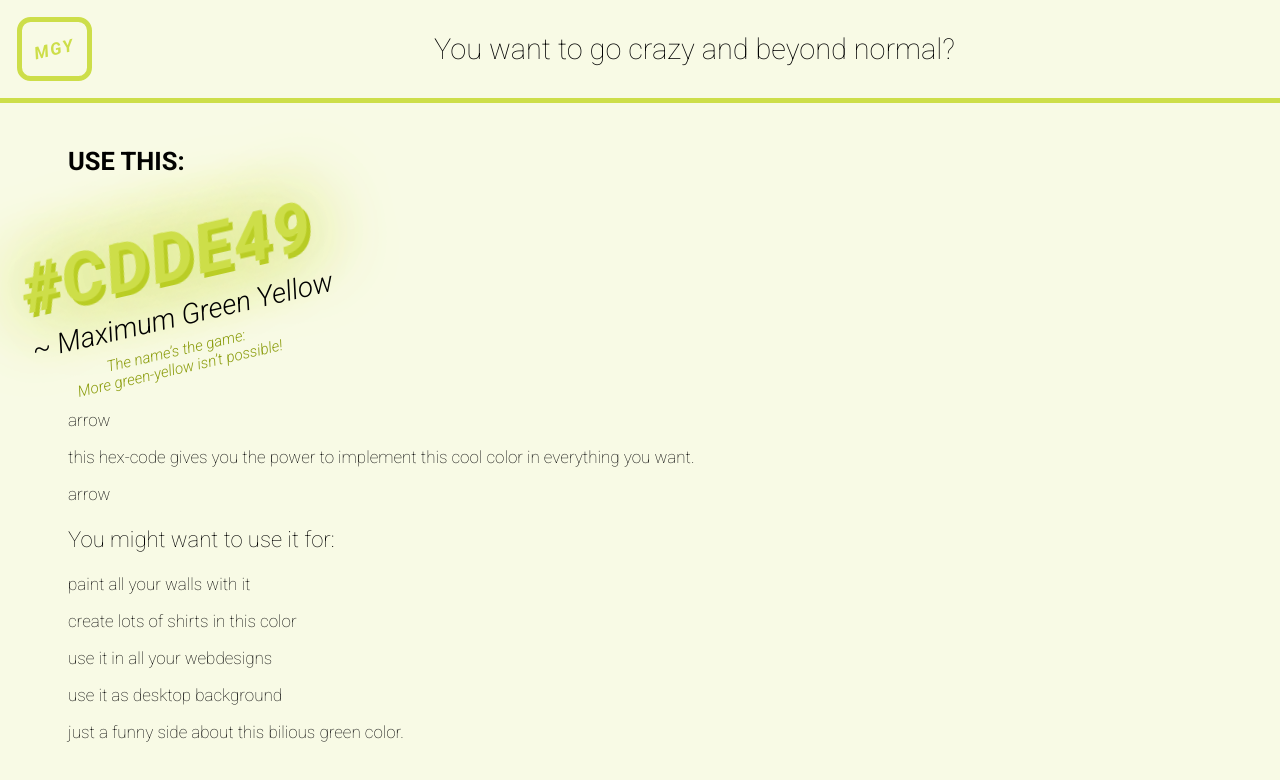
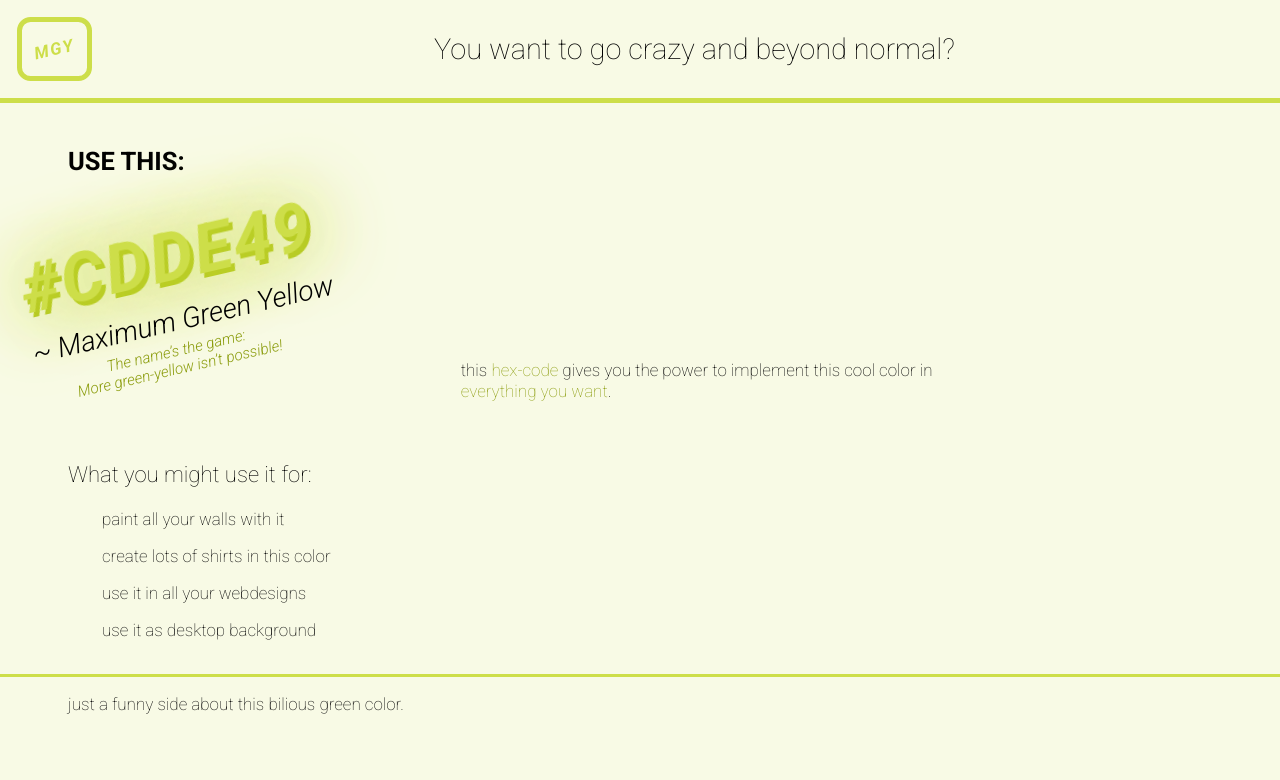
Before and after one commit to EeveeInGaa/maximun-green-yellow, a plain HTML site: page index.html in a window 1280 px wide. Drawn offline with Linux system fonts and the light colour scheme.

Commit message:
fix: fixes styling of text-alignment

```diff
--- a/index.html
+++ b/index.html
@@ -27,6 +27,7 @@
       </div>
     </header>
     <main>
+      <div class="color-description-wrapper">
         <section class="color">
           <div class="color-wrapper">
             <h2 class="color-title">USE THIS:</h2>
@@ -34,7 +35,6 @@
               ><i><p class="hex-code">#CDDE49</p></i></strong
             >
             <i><p class="hex-name">~ Maximum Green Yellow</p></i>
-          <div class="oval-blur"></div>
             <i
               ><p class="color-description">
                 The name’s the game: <br />
@@ -44,15 +44,17 @@
           </div>
         </section>
         <section class="description">
-        <div class="arrow">arrow</div>
+          <div class="arrow"></div>
           <p class="side-description">
-          this hex-code gives you the power to implement this cool color in
-          everything you want.
+            this <span class="hex-code-word">hex-code</span> gives you the power
+            to implement this cool color in
+            <span class="everything-word">everything you want</span>.
           </p>
-        <div class="arrow">arrow</div>
+          <div class="arrow"></div>
         </section>
+      </div>
       <section class="todo">
-        <h3 class="todo-title">You might want to use it for:</h3>
+        <h3 class="todo-title">What you might use it for:</h3>
         <div class="rotate-container">
           <p class="rotate-text">paint all your walls with it</p>
           <p class="rotate-text">create lots of shirts in this color</p>
--- a/style.css
+++ b/style.css
@@ -38,7 +38,7 @@ header {
 }
 
 footer {
-  _border-top: 0.3rem solid var(--prime-color);
+  border-top: 0.2rem solid var(--prime-color);
 }
 
 /* Specific Stling */
@@ -71,6 +71,10 @@ footer {
 
 /* Hex Code Styling */
 
+.color {
+  margin-right: 2rem;
+}
+
 .color-wrapper {
   display: flex;
   flex-direction: column;
@@ -98,6 +102,7 @@ footer {
   display: inline-block;
   font-size: 1.65rem;
   font-weight: 500;
+  width: 100%;
 }
 
 .color-description {
@@ -110,10 +115,34 @@ footer {
   font-size: 0.9rem;
 }
 
+.color-description-wrapper {
+  display: flex;
+  flex-direction: row;
+}
+
+/* Description Styling */
+
+.description {
+  margin-left: 4rem;
+  align-self: flex-end;
+}
+
+.side-description {
+  _outline: 1px solid red;
+  margin: 2rem 2rem 0.5rem 1rem;
+  line-height: 1.2rem;
+  width: 70%;
+}
+
+.hex-code-word,
+.everything-word {
+  color: var(--text-highlight-color);
+}
+
 /* Todo Styling */
 
 .todo {
-  margin-left: 4rem;
+  margin: 3rem 0rem 2rem 4rem;
 }
 
 .todo-title {
@@ -121,11 +150,11 @@ footer {
   font-size: 1.3rem;
 }
 
+.rotate-text {
+  margin-left: 2rem;
+}
+
 /* Other */
-
-.description {
-  margin-left: 4rem;
-}
 
 .footer-text {
   margin-left: 4rem;
```
Lines whose indentation alone changed are shown as unchanged.
